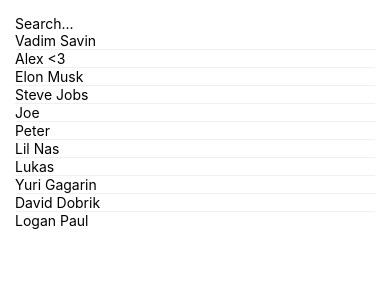
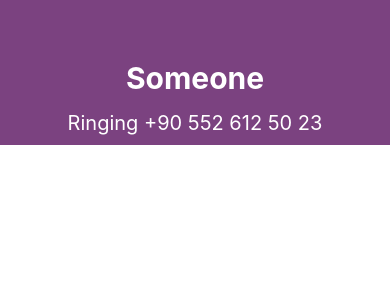
Before and after one commit to Seration/Call-Me---Video-Call-App, a React Native app: screen / in a window 390 px wide. Shown: the top 300 px of the page. Built offline with nearby package versions, Linux system fonts and the light colour scheme.

Commit message:
Search Contacts

```diff
--- a/App.js
+++ b/App.js
@@ -8,6 +8,7 @@ import {
   Text
 } from 'react-native';
 import ContactScreen from './src/screens/ContactScreen/index.js';
+import CallingScreen from './src/screens/CallingScreen/index.js';
 
 const App = () => {
 
@@ -15,7 +16,8 @@ const App = () => {
     <SafeAreaView>
       <StatusBar barStyle={'dark-content'} />
 
-     <ContactScreen/>
+     {/* <ContactScreen/> */}
+      <CallingScreen/>
 
     </SafeAreaView>
   );
--- /dev/null
+++ b/src/screens/CallingScreen/index.js
@@ -0,0 +1,39 @@
+import React from 'react'
+import {FlatList, StyleSheet, View, Text, TextInput} from 'react-native';
+
+const CallingScreen = () => {
+  return (
+    <View style={styles.page}>
+      <View style={styles.cameraPreview}>
+        <Text style={styles.name}>Someone</Text>
+        <Text style={styles.phoneNumber}>Ringing +90 552 612 50 23</Text>
+      </View>
+    </View>
+  )
+}
+
+const styles = StyleSheet.create({
+    page: {
+        height: '100%',
+        backgroundColor: 'red',
+    },
+    cameraPreview: {
+        backgroundColor: '#7b4280',
+        flex:1,
+        alignItems: 'center',
+        padding: 10,
+    },
+    name: {
+        fontSize: 30,
+        color: '#fff',
+        fontWeight: 'bold',
+        marginBottom: 15,
+        marginTop:50
+    },
+    phoneNumber: {
+        fontSize: 20,
+        color: '#fff',
+    }
+});
+
+export default CallingScreen
--- a/src/screens/ContactScreen/index.js
+++ b/src/screens/ContactScreen/index.js
@@ -1,19 +1,28 @@
-import React from 'react';
-import {
-  FlatList,
-  StyleSheet,
-  View,
-  Text,
-  TextInput,
-} from 'react-native';
-import contacts from '../../../assets/data/contacts.json';
+import React, {useState, useEffect} from 'react';
+import {FlatList, StyleSheet, View, Text, TextInput} from 'react-native';
+import dummyContacts from '../../../assets/data/contacts.json';
 
 const ContactScreen = () => {
+  const [searchTerm, setSearchTerm] = useState('');
+  const [filteredContacts, setFilteredContacts] = useState(dummyContacts);
+
+  useEffect(() => {
+    const result = dummyContacts.filter(x =>
+      x.user_display_name.toLowerCase().includes(searchTerm.toLowerCase()),
+    );
+    setFilteredContacts(result);
+  }, [searchTerm]);
+
   return (
     <View style={styles.page}>
-        <TextInput placeholder="Search..."></TextInput>
+      <TextInput
+        value={searchTerm}
+        onChangeText={setSearchTerm}
+        style={styles.searchInput}
+        placeholder="Search..."></TextInput>
+
       <FlatList
-        data={contacts}
+        data={filteredContacts}
         renderItem={({item}) => <Text>{item.user_display_name}</Text>}
         ItemSeparatorComponent={() => <View style={styles.separator} />}
       />
@@ -30,6 +39,7 @@ const styles = StyleSheet.create({
     height: 1,
     backgroundColor: '#f0f0f0',
   },
+  searchInput: {},
 });
 
 export default ContactScreen;
```
